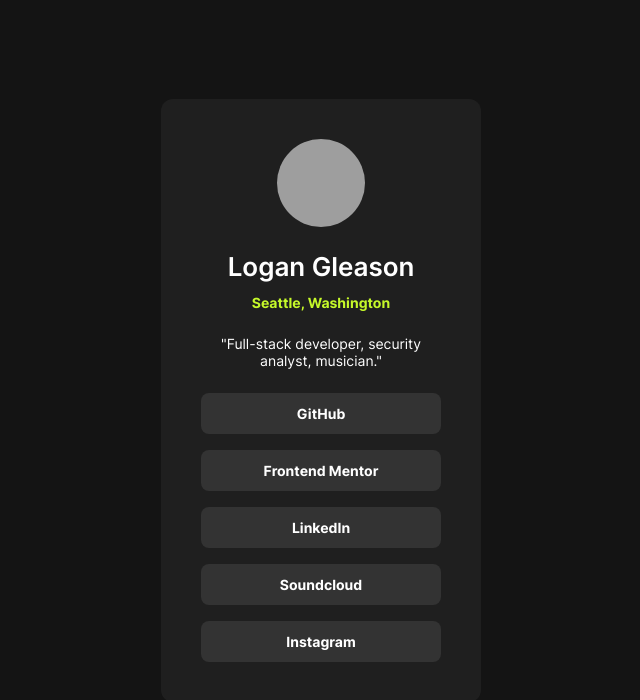
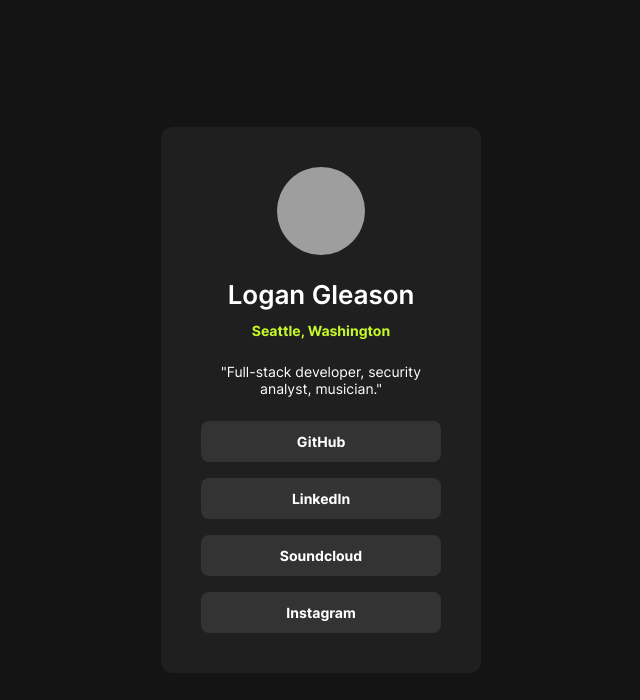
Before and after one commit to lgleason1785/linktree-duplicate, a plain HTML site: page index.html in a window 1280 px wide. Shown: the whole page, without its empty margins (319-959 px from the left). Drawn offline with Linux system fonts and the light colour scheme; grey boxes are pictures that could not be loaded.

Commit message:
Removed extraneous link

```diff
--- a/index.html
+++ b/index.html
@@ -25,9 +25,6 @@
               <a href="https://www.github.com/lgleason1785">GitHub</a>
             </div>
             <div class="link-card">
-              <a href="https://www.frontendmentor.io/profile/lgleason1785">Frontend Mentor</a>
-            </div>
-            <div class="link-card">
               <a href="https://www.linkedin.com/in/logangleason/">LinkedIn</a>
             </div>
             <div class="link-card">
```
